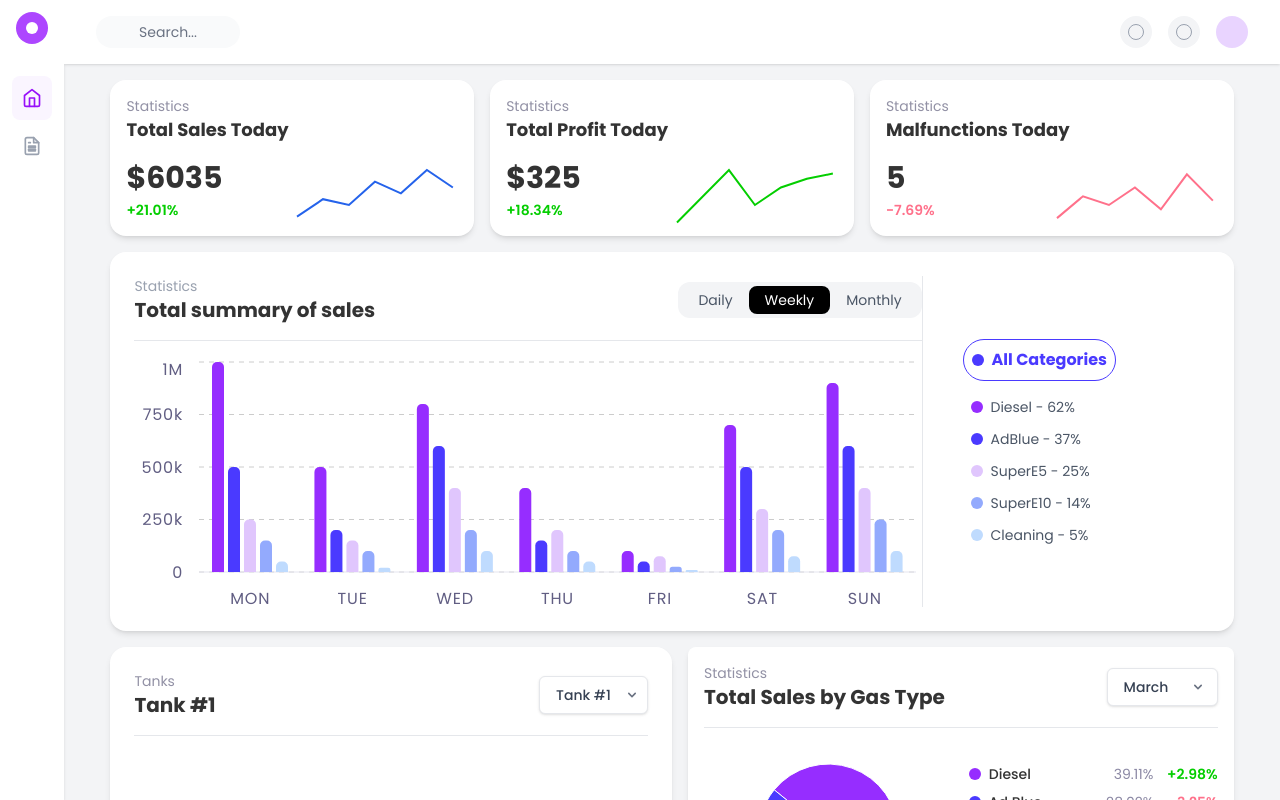
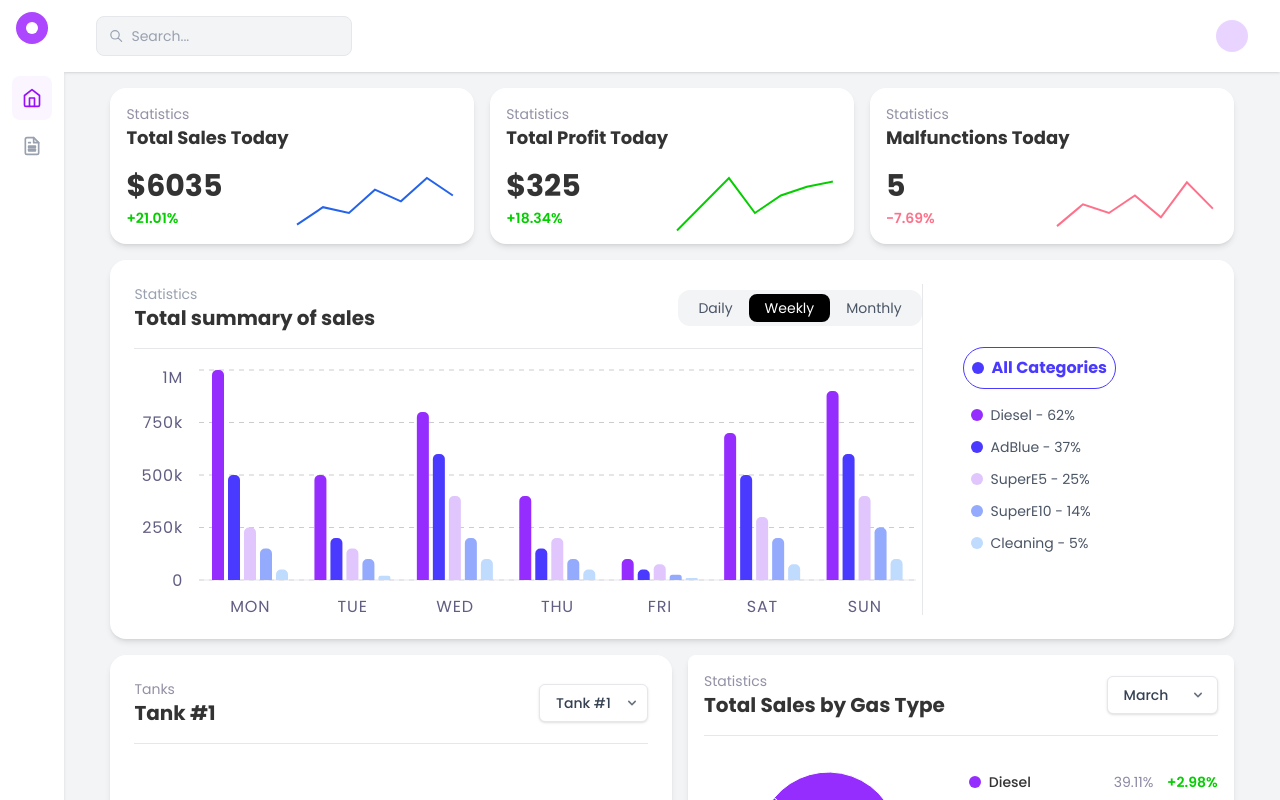
Before and after one commit to emreozbek35/dashboard, a React (Vite) app: page / in a window 1280 px wide. Built offline with nearby package versions, Linux system fonts and the light colour scheme.

Commit message:
navbar changes

```diff
--- a/src/components/Navbar.jsx
+++ b/src/components/Navbar.jsx
@@ -4,17 +4,29 @@ function Navbar() {
   return (
     <div className="flex items-center justify-between px-8 py-4 bg-white shadow-sm">
       <div className="flex items-center gap-2">
-        <div className="w-36 h-8 bg-gray-50 rounded-full flex items-center justify-center">
-          <span className="text-sm text-gray-500">Search...</span>
+        <div className="w-64 h-10 bg-gray-100 rounded-lg flex items-center px-3 border border-gray-200 hover:border-gray-300 transition-colors">
+          <svg
+            xmlns="http://www.w3.org/2000/svg"
+            className="h-4 w-4 text-gray-400 mr-2"
+            fill="none"
+            viewBox="0 0 24 24"
+            stroke="currentColor"
+          >
+            <path
+              strokeLinecap="round"
+              strokeLinejoin="round"
+              strokeWidth={2}
+              d="M21 21l-6-6m2-5a7 7 0 11-14 0 7 7 0 0114 0z"
+            />
+          </svg>
+          <input
+            type="text"
+            placeholder="Search..."
+            className="bg-transparent outline-none text-sm text-gray-600 w-full placeholder-gray-400"
+          />
         </div>
       </div>
       <div className="flex items-center gap-4">
-        <div className="w-8 h-8 bg-gray-100 rounded-full flex items-center justify-center">
-          <div className="w-4 h-4 border border-gray-400 rounded-full"></div>
-        </div>
-        <div className="w-8 h-8 bg-gray-100 rounded-full flex items-center justify-center">
-          <div className="w-4 h-4 border border-gray-400 rounded-full"></div>
-        </div>
         <div className="w-8 h-8 bg-purple-200 rounded-full"></div>
       </div>
     </div>
```
